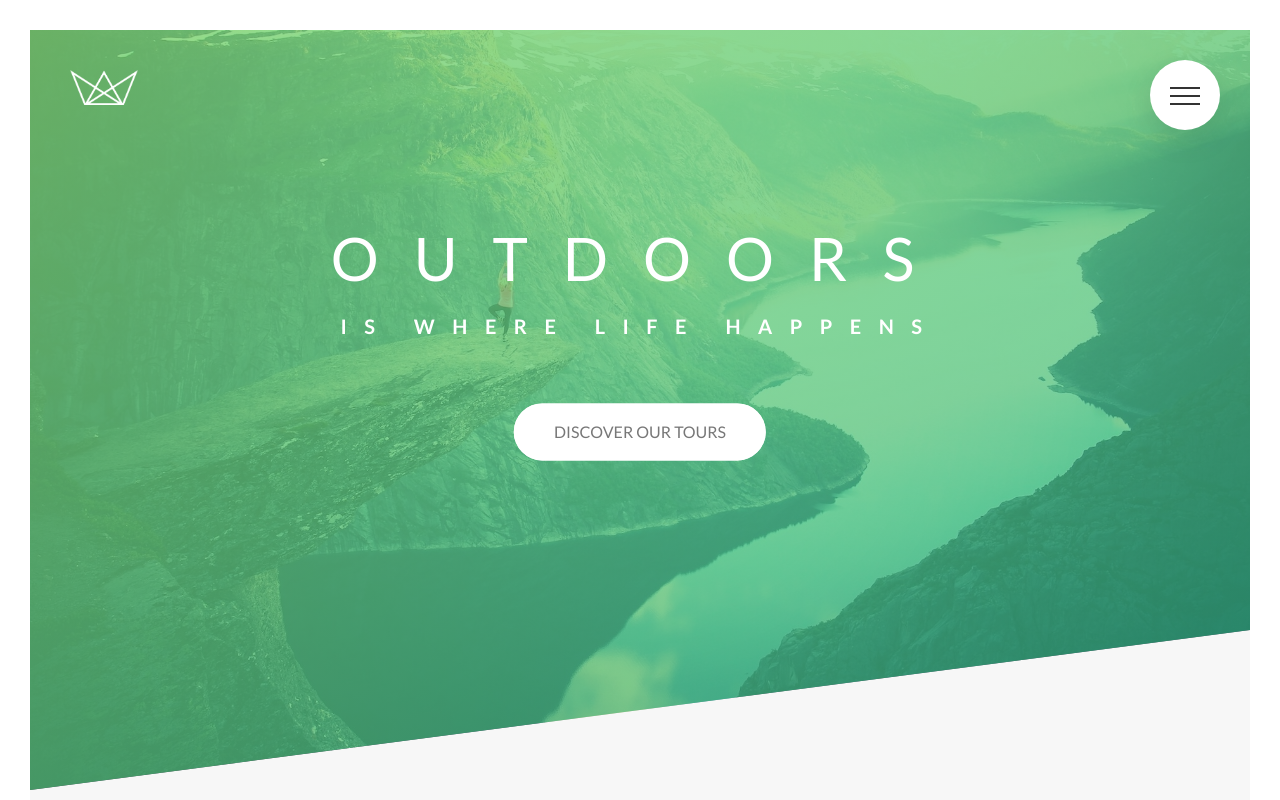
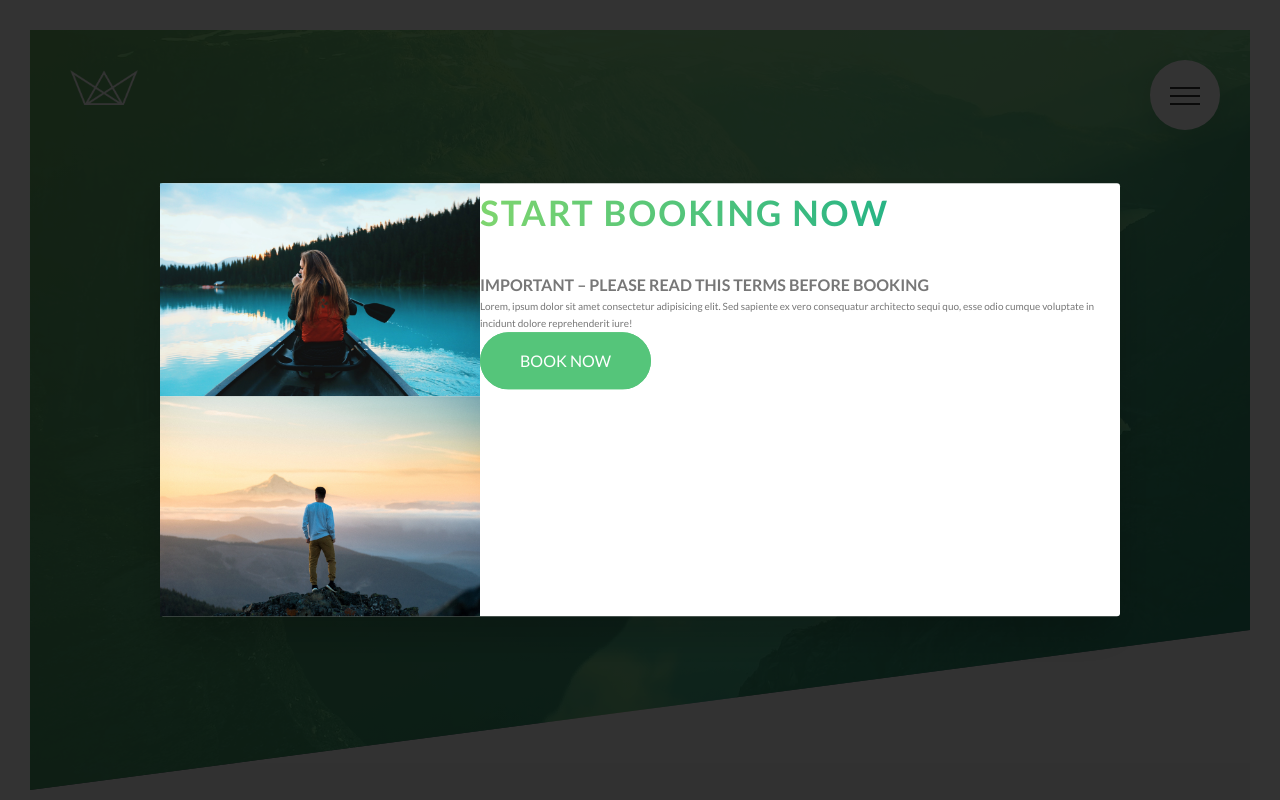
Before and after one commit to nikolatrajkovicITS/NatoursProject, a website: page index.html in a window 1280 px wide. Shown: the top 800 px of the page. Drawn offline with Linux system fonts and the light colour scheme.

Commit message:
Building a Pure CSS Popup part 1

```diff
--- a/index.html
+++ b/index.html
@@ -364,6 +364,23 @@
         </div>
     </footer>
 
+    <div class="popup">
+        <div class="popup__content">
+            <div class="popup__left">
+                <img src="img/nat-8.jpg" alt="Tour photo" class="popup__img">
+                <img src="img/nat-9.jpg" alt="Tour photo" class="popup__img">
+            </div>
+            <div class="popup__right">
+                <h2 class="heading-secondary">Start booking now</h2>
+                <h3 class="heading-tertiary">Important &ndash; Please read this terms before booking</h3>
+                <p class="popup__text">
+                    Lorem, ipsum dolor sit amet consectetur adipisicing elit. Sed sapiente ex vero consequatur architecto sequi quo, esse odio cumque voluptate in incidunt dolore reprehenderit iure!
+                </p>
+                <a href="#" class="btn btn--green">Book now</a>
+            </div>
+        </div>
+    </div>
+
     <!-- <section class="grid-test">
                 <div class="row">
                     <div class="col-1-of-2">
--- a/sass/abstracts/_mixins.scss
+++ b/sass/abstracts/_mixins.scss
@@ -5,3 +5,10 @@
         clear: both;
     }
 }
+
+@mixin absCenter {
+    position: absolute;
+    top: 50%;
+    left: 50%;
+    transform: translate(-50%, -50%);
+}
--- a/sass/components/_button.scss
+++ b/sass/components/_button.scss
@@ -36,6 +36,7 @@
     &--white {
         background-color: $color-white;
         color: $color-grey-dark;
+        font-size: 1.4rem !important;
 
         &::after {
             background-color: $color-white;
--- /dev/null
+++ b/sass/components/_popup.scss
@@ -0,0 +1,36 @@
+.popup {
+    height: 100vh;
+    width: 100%;
+    position: fixed;
+    top: 0;
+    left: 0;
+    background-color: rgba($color-black, .8);
+    z-index: 9999;
+
+    &__content {
+        @include absCenter();
+        width: 75%;
+        background-color: $color-white;
+        box-shadow: 0 2rem 4rem rgba($color-black, .2);
+        border-radius: 3px;
+    }
+
+    &__left {
+        width: 33.333333%;
+        float: left;
+    }
+
+    &__right {
+        width: 66.6666667%;
+        float: right;
+    }
+
+    &__img {
+        display: block;
+        width: 100%;
+    }
+
+    &__text {
+
+    }
+}
--- a/sass/main.scss
+++ b/sass/main.scss
@@ -13,6 +13,7 @@
 @import "components/composition";
 @import "components/feature-box";
 @import "components/form";
+@import "components/popup";
 @import "components/story";
 
 @import "layout/footer";
```
Also changed, not shown: css/style.css.
